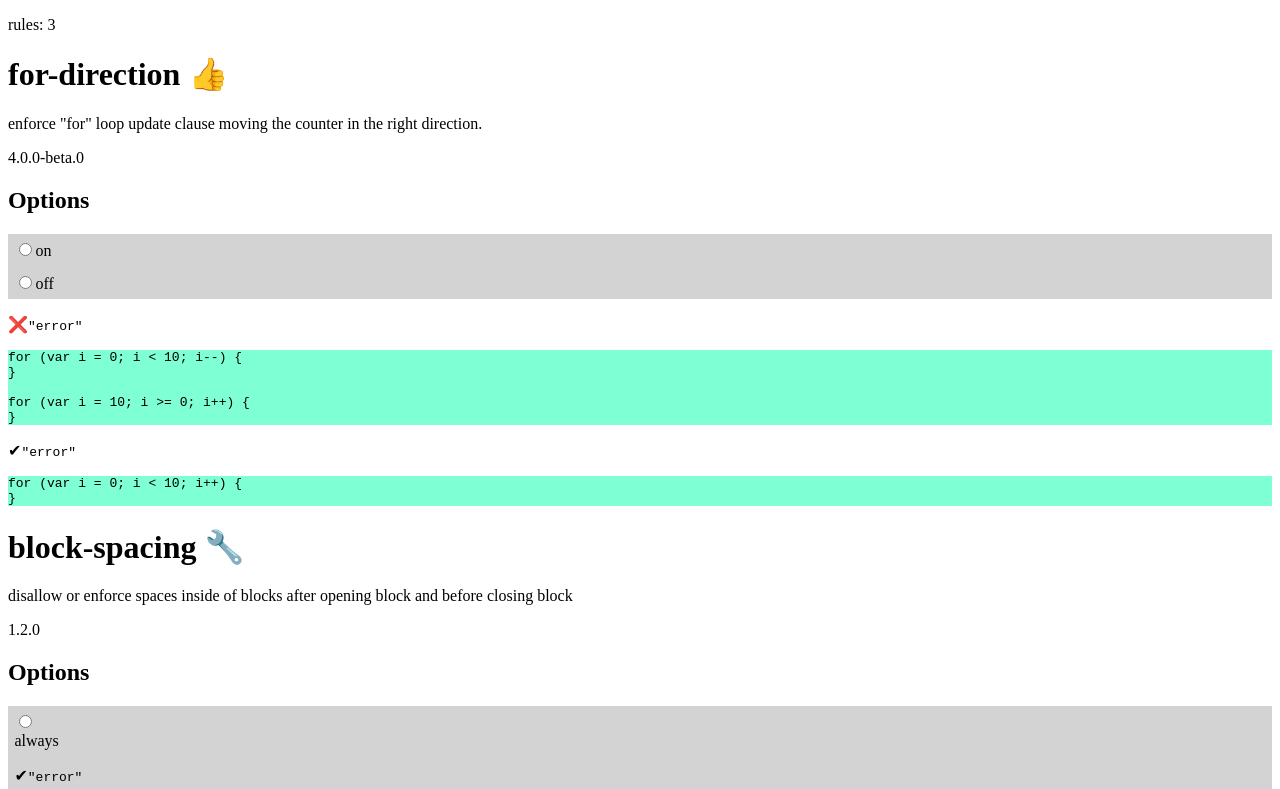
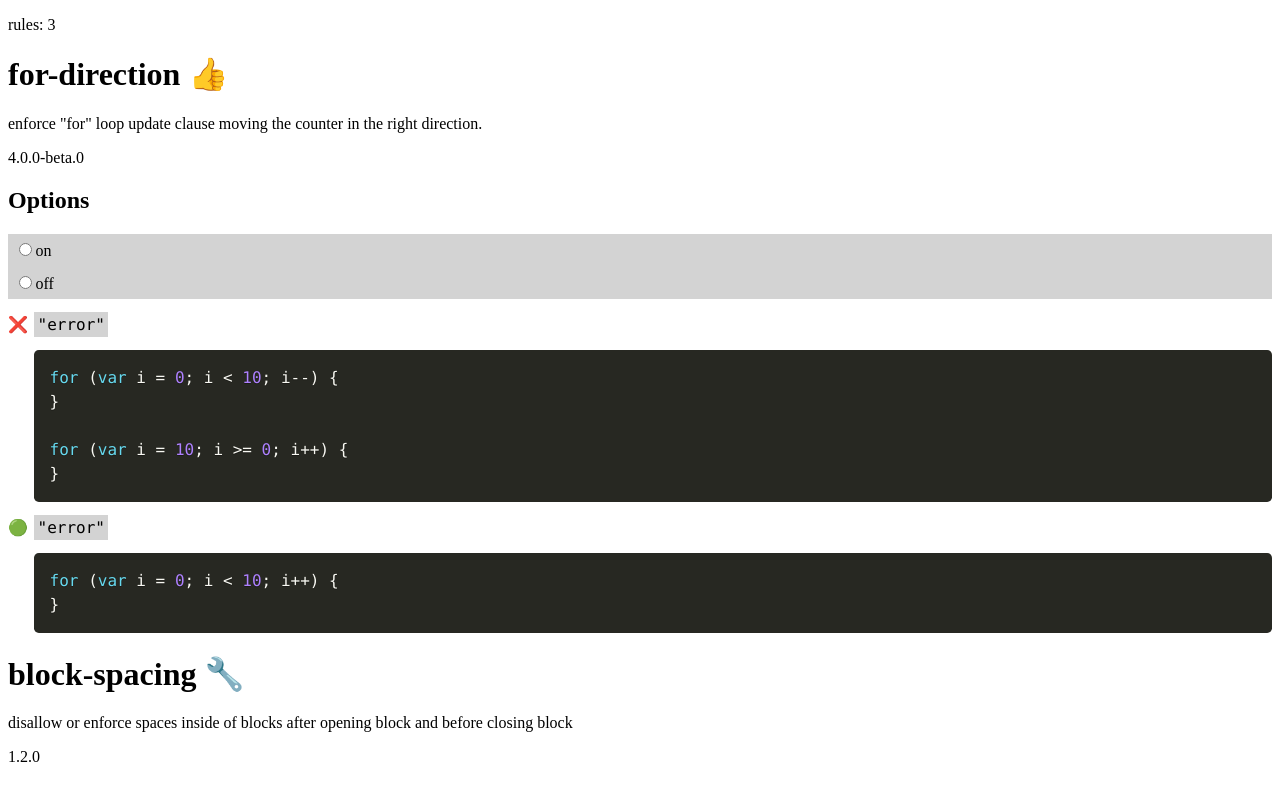
Before and after one commit to han41858/create-eslintrc, an Angular app: page / in a window 1280 px wide. Shown: the top 789 px of the page. Built offline with nearby package versions, Linux system fonts and the light colour scheme.

Commit message:
prismjs added, ExampleViewComponent - added

```diff
--- a/angular.json
+++ b/angular.json
@@ -34,9 +34,12 @@
 							"src/assets"
 						],
 						"styles": [
-							"src/styles.sass"
+							"src/styles.sass",
+							"node_modules/prismjs/themes/prism-okaidia.css"
 						],
-						"scripts": []
+						"scripts": [
+							"node_modules/prismjs/prism.js"
+						]
 					},
 					"configurations": {
 						"production": {
--- a/package.json
+++ b/package.json
@@ -21,6 +21,7 @@
     "@angular/platform-browser": "~12.1.0",
     "@angular/platform-browser-dynamic": "~12.1.0",
     "@angular/router": "~12.1.0",
+    "prismjs": "^1.24.1",
     "rxjs": "~6.6.0",
     "tslib": "^2.2.0",
     "zone.js": "~0.11.4"
--- a/src/app/app.module.ts
+++ b/src/app/app.module.ts
@@ -5,13 +5,15 @@ import { AppRoutingModule } from './app-routing.module';
 import { AppComponent } from './app.component';
 
 import { RuleViewerComponent } from './components/rule-viewer/rule-viewer.component';
+import { ExampleViewerComponent } from './components/example-viewer/example-viewer.component';
 
 
 @NgModule({
 	declarations: [
 		AppComponent,
 
-		RuleViewerComponent
+		RuleViewerComponent,
+		ExampleViewerComponent
 	],
 	imports: [
 		BrowserModule,
--- /dev/null
+++ b/src/app/components/example-viewer/example-viewer.component.html
@@ -0,0 +1,8 @@
+<ng-container *ngIf="example">
+	<p>
+		<span>{{ example.correct ? '🟢' : '❌' }}</span>
+		<code class="rule devFont">{{ example.rule }}</code>
+	</p>
+
+	<pre class="codeBlock lang-js"><code>{{ example.code }}</code></pre>
+</ng-container>
--- /dev/null
+++ b/src/app/components/example-viewer/example-viewer.component.sass
@@ -0,0 +1,9 @@
+.rule
+	margin-left: .4rem
+	padding: .2rem
+
+	background: lightgrey
+
+
+.codeBlock
+	margin-left: 1.6rem
--- a/src/app/components/rule-viewer/rule-viewer.component.html
+++ b/src/app/components/rule-viewer/rule-viewer.component.html
@@ -29,9 +29,8 @@
 			<label [for]="rule.name + '_off'">off</label>
 		</div>
 
-		<ng-container *ngFor="let example of rule.examples">
-			<ng-container *ngTemplateOutlet="exampleViewer;context: { $implicit: example }"></ng-container>
-		</ng-container>
+		<app-example-viewer *ngFor="let example of rule.examples"
+		                    [example]="example"></app-example-viewer>
 	</ng-template>
 
 
@@ -45,9 +44,8 @@
 			<ng-container
 					*ngTemplateOutlet="optionSelector;context: { ruleName: rule.name, index: i, option: additionalOption }"></ng-container>
 
-			<ng-container *ngFor="let example of additionalOption.examples">
-				<ng-container *ngTemplateOutlet="exampleViewer;context: { $implicit: example }"></ng-container>
-			</ng-container>
+			<app-example-viewer *ngFor="let example of additionalOption.examples"
+			                    [example]="example"></app-example-viewer>
 		</div>
 	</ng-container>
 </ng-container>
@@ -71,20 +69,7 @@
 			</div>
 		</ng-container>
 
-		<ng-container *ngFor="let example of option.examples">
-			<ng-container *ngTemplateOutlet="exampleViewer;context: { $implicit: example }"></ng-container>
-		</ng-container>
+		<app-example-viewer *ngFor="let example of option.examples"
+		                    [example]="example"></app-example-viewer>
 	</div>
 </ng-template>
-
-
-<ng-template #exampleViewer let-example>
-	<p>
-		<span>{{ example.correct ? '✔' : '❌' }}</span>
-		<code>{{ example.rule }}</code>
-	</p>
-
-	<div class="example">
-		<pre class="code">{{ example.code }}</pre>
-	</div>
-</ng-template>
--- a/src/app/components/rule-viewer/rule-viewer.component.sass
+++ b/src/app/components/rule-viewer/rule-viewer.component.sass
@@ -7,6 +7,3 @@
 .option:hover
 	background-color: orange
 	box-shadow: 1px 1px lightgrey
-
-.example
-	background-color: aquamarine
--- a/src/styles.sass
+++ b/src/styles.sass
@@ -1 +1,2 @@
-/* You can add global styles to this file, and also import other style files */
+.devFont
+	font-family: Consolas, Monaco, 'Andale Mono', 'Ubuntu Mono', monospace
```
Also changed, not shown: src/app/components/example-viewer/example-viewer.component.ts (added, +15 -0 lines), 1 other file (tests, documents, lock files or other folders).
